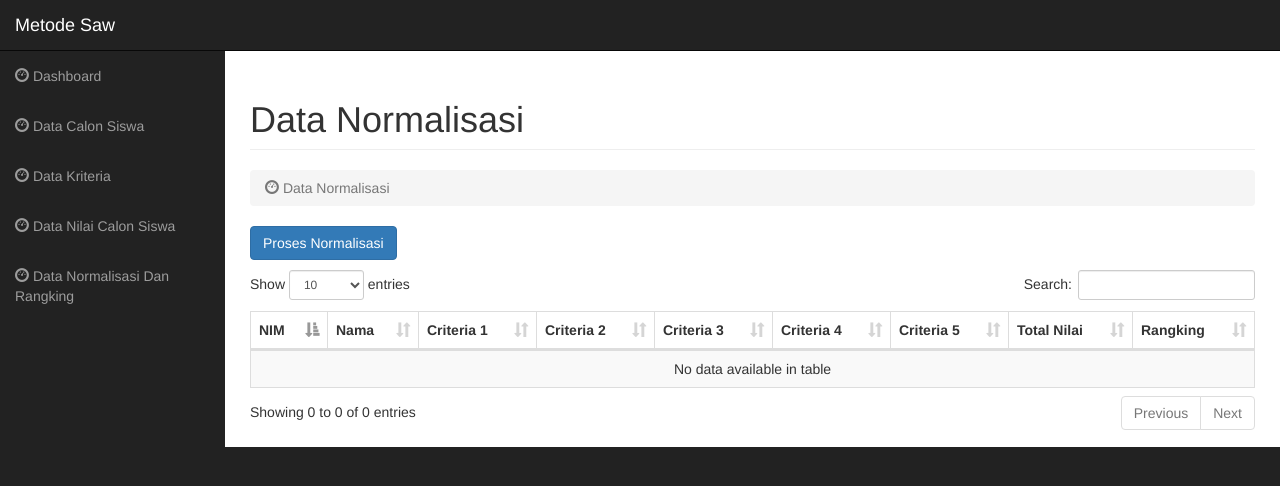
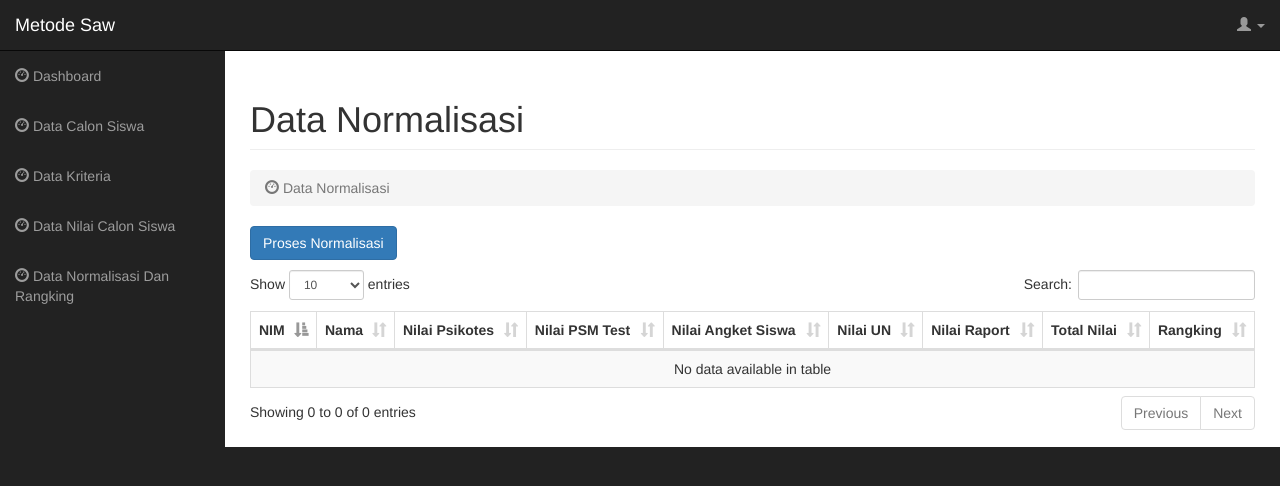
Before and after one commit to RizkiMufrizal/Metode-SAW, a CodeIgniter app: the page made by application/views/admin/NormalisasiView.php in a window 1280 px wide. Shown: the top 486 px of the page. Run offline with CodeIgniter, Linux system fonts and the light colour scheme; data that the repository does not hold is empty.

Commit message:
update all page

```diff
--- a/application/views/admin/NormalisasiView.php
+++ b/application/views/admin/NormalisasiView.php
@@ -54,11 +54,11 @@
                                     <tr>
                                         <th>NIM</th>
                                         <th>Nama</th>
-                                        <th>Criteria 1</th>
-                                        <th>Criteria 2</th>
-                                        <th>Criteria 3</th>
-                                        <th>Criteria 4</th>
-                                        <th>Criteria 5</th>
+                                        <th>Nilai Psikotes</th>
+                                        <th>Nilai PSM Test</th>
+                                        <th>Nilai Angket Siswa</th>
+                                        <th>Nilai UN</th>
+                                        <th>Nilai Raport</th>
                                         <th>Total Nilai</th>
                                         <th>Rangking</th>
                                     </tr>
--- a/application/views/admin/layout/HeaderLayout.php
+++ b/application/views/admin/layout/HeaderLayout.php
@@ -40,5 +40,17 @@
                 <a href="<?php echo base_url(); ?>index.php/admin/NormalisasiController"><i class="glyphicon glyphicon-dashboard"></i> Data Normalisasi Dan Rangking</a>
             </li>
         </ul>
+
+        <ul class="nav navbar-right top-nav">
+            <li class="dropdown">
+                <a href="#" class="dropdown-toggle" data-toggle="dropdown"><i class="glyphicon glyphicon-user"></i> <?php echo $this->session->userdata('username'); ?> <b class="caret"></b></a>
+                <ul class="dropdown-menu">
+                    <li>
+                        <a href="<?php echo base_url(); ?>index.php/admin/logout"><i class="glyphicon glyphicon-log-out"></i> Logout</a>
+                    </li>
+                </ul>
+            </li>
+        </ul>
+
     </div>
 </nav>
```
Also changed, not shown: application/views/admin/CalonSiswaTambahNilaView.php (+5 -5 lines), application/views/admin/CalonSiswaView.php (+8 -0 lines), application/views/admin/KriteriaView.php (+12 -1 lines), application/views/admin/NilaiCalonSiswaView.php (+5 -5 lines).
